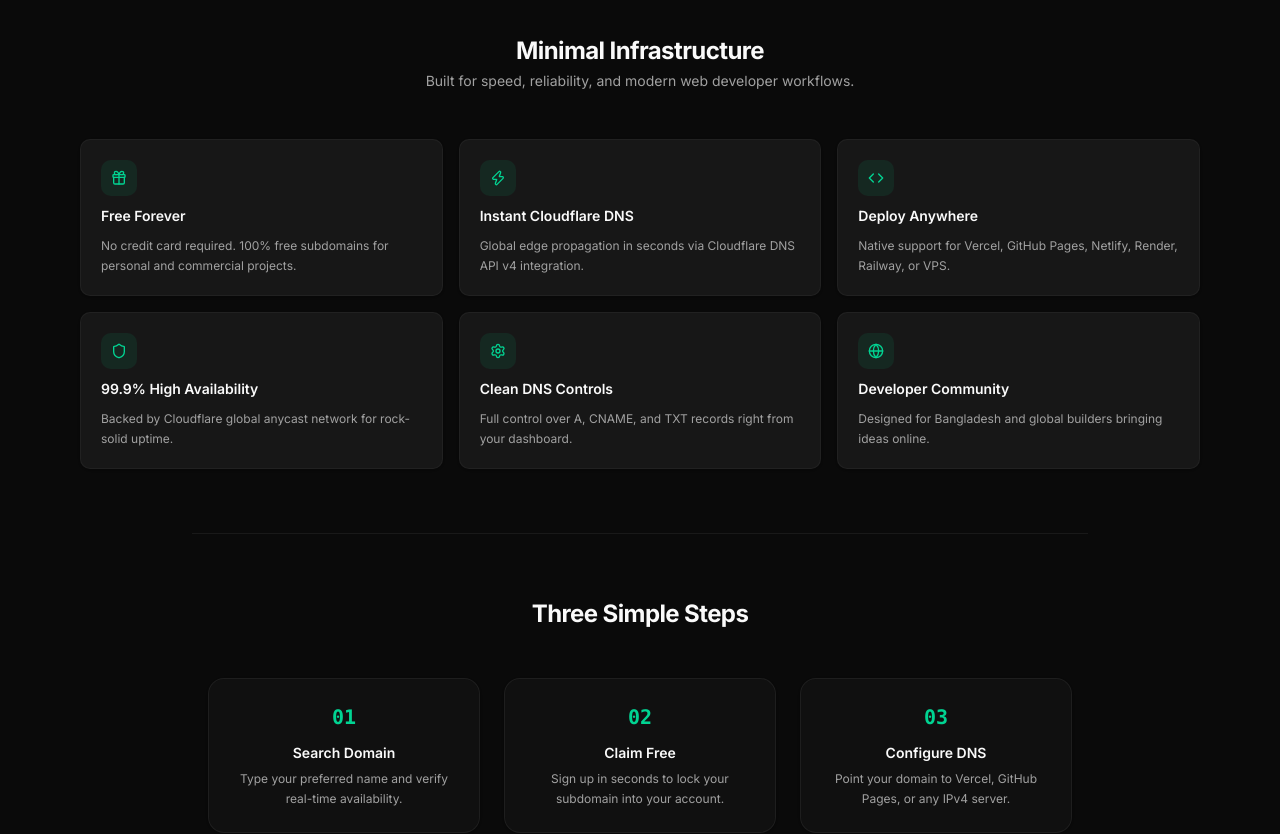
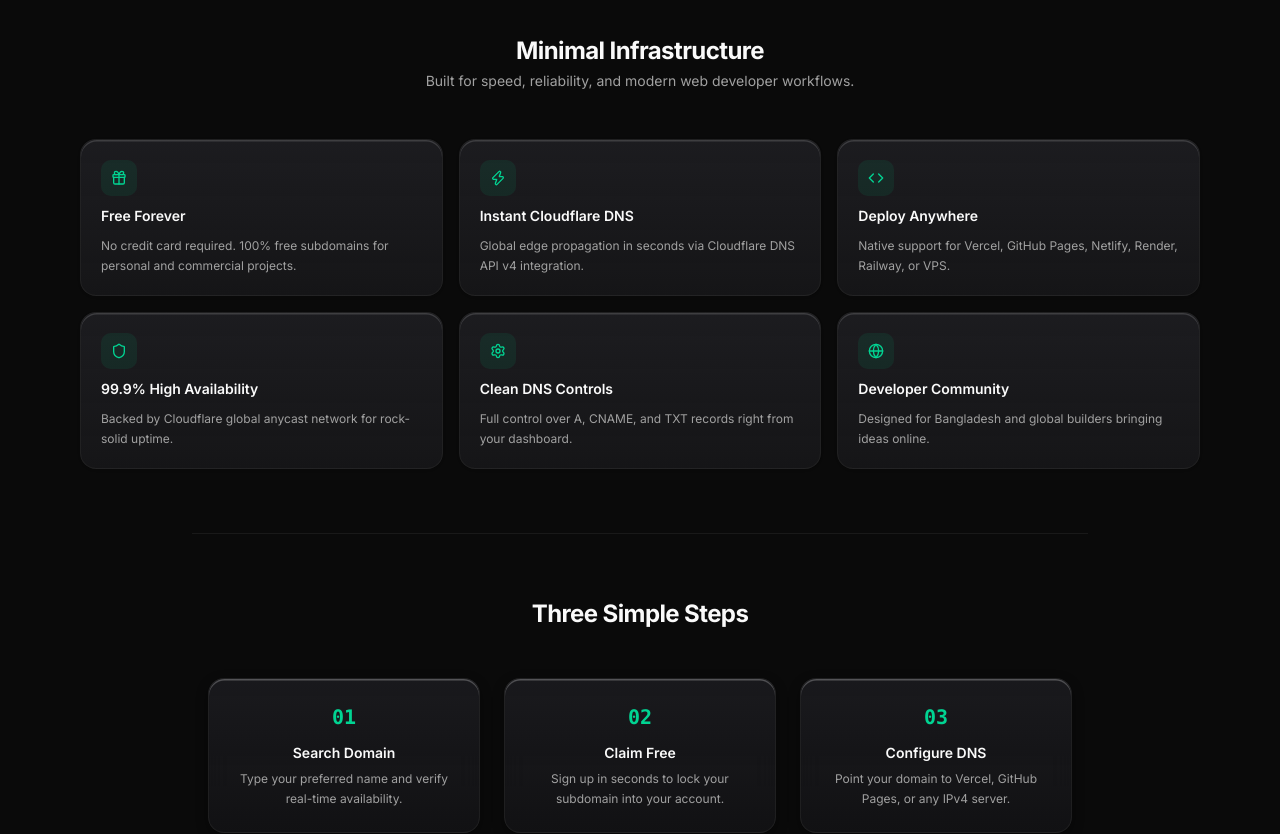
Before and after one commit to sheikhshariarnehal/Arc-Free-Domain, a Next.js app in the folder nextapp/: page / in a window 1280 px wide. Shown: the part 820-1654 px from the top of the page. Built offline with nearby package versions, Linux system fonts and the light colour scheme; no server answers.

Commit message:
feat: upgrade all Card components to skeuomorphic glass design system

```diff
--- a/nextapp/src/components/ui/card.tsx
+++ b/nextapp/src/components/ui/card.tsx
@@ -5,15 +5,26 @@ import { cn } from "@/lib/utils"
 const Card = React.forwardRef<
   HTMLDivElement,
   React.HTMLAttributes<HTMLDivElement>
->(({ className, ...props }, ref) => (
+>(({ className, children, style, ...props }, ref) => (
   <div
     ref={ref}
+    style={{
+      backgroundImage: "linear-gradient(180deg, rgba(30, 30, 35, 0.7), rgba(20, 20, 24, 0.5))",
+      ...style,
+    }}
     className={cn(
-      "rounded-lg border bg-card text-card-foreground shadow-sm",
+      "relative rounded-2xl border border-border/70 bg-card text-card-foreground shadow-[inset_0_1.5px_0px_0_rgba(255,255,255,0.12),0_4px_12px_rgba(0,0,0,0.4)] backdrop-blur-md hover:border-emerald-500/40 hover:shadow-[inset_0_1.5px_0px_0_rgba(255,255,255,0.2),0_6px_25px_rgba(16,185,129,0.15)] transition-all duration-300 group overflow-hidden",
       className
     )}
     {...props}
-  />
+  >
+    {/* Blended Top Light Rim Layer */}
+    <span
+      className="absolute inset-0 pointer-events-none rounded-[inherit]"
+      style={{ boxShadow: "inset 0 1.5px 0px 0 rgba(255, 255, 255, 0.15)" }}
+    />
+    <div className="relative z-10">{children}</div>
+  </div>
 ))
 Card.displayName = "Card"
 
@@ -36,7 +47,7 @@ const CardTitle = React.forwardRef<
   <div
     ref={ref}
     className={cn(
-      "text-2xl font-semibold leading-none tracking-tight",
+      "text-2xl font-semibold leading-none tracking-tight text-foreground",
       className
     )}
     {...props}
```
